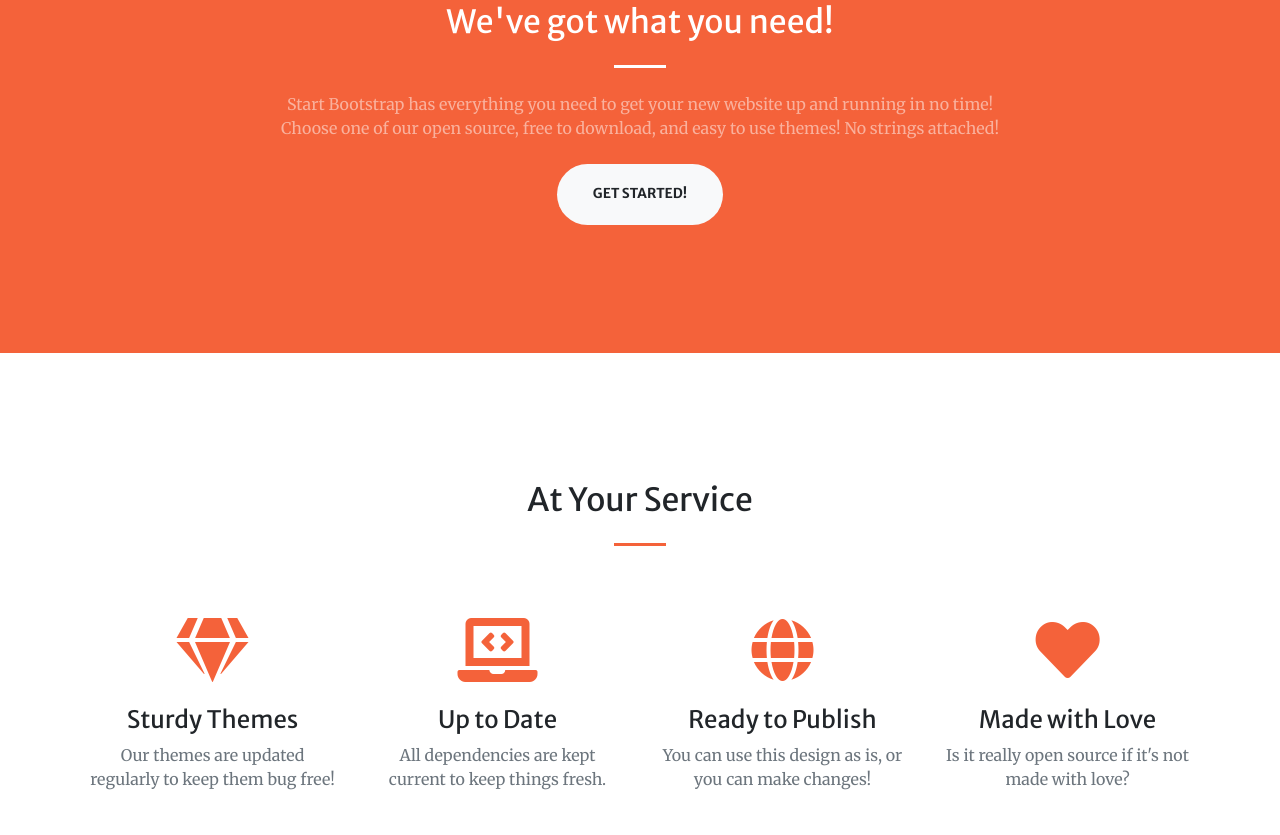
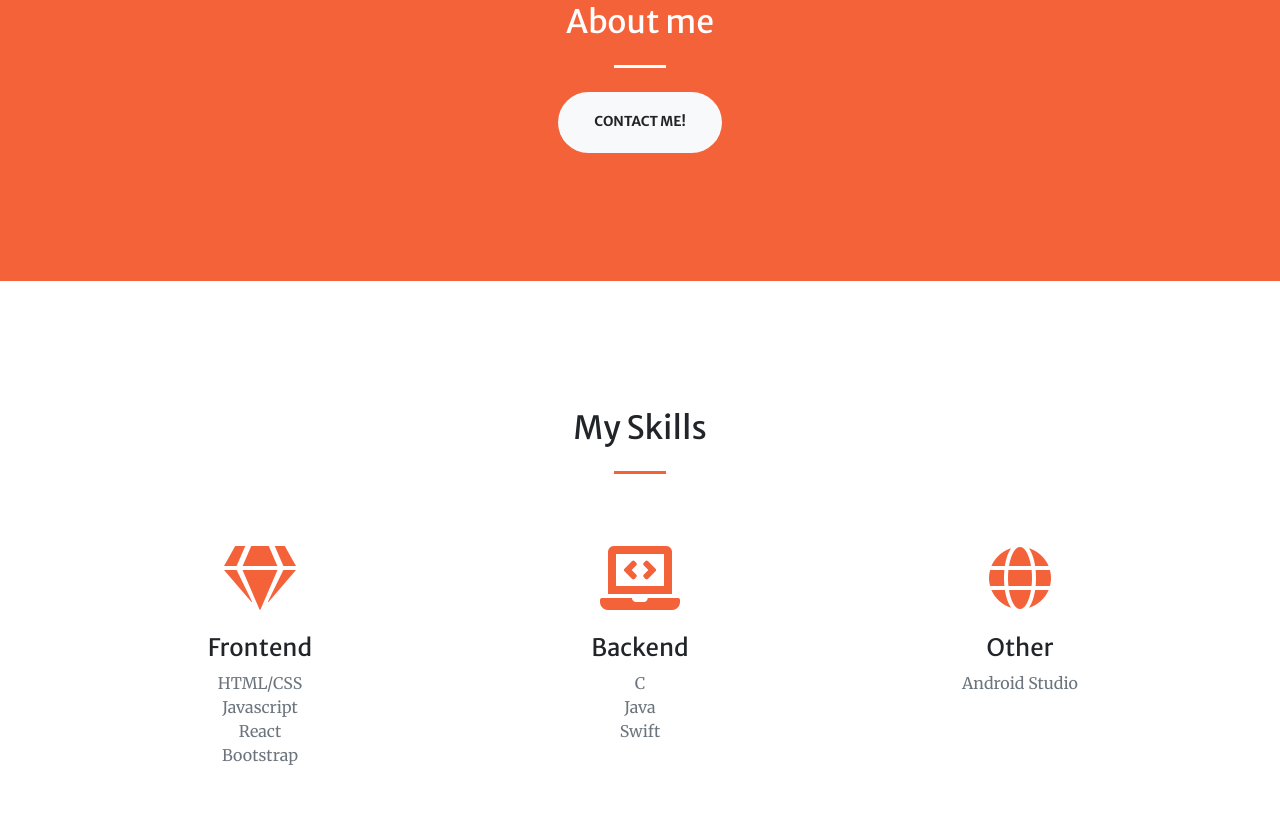
Before and after one commit to PatriciaMaPe/VirtualEvan.github.io, a website with bundled scripts: page index.html in a window 1280 px wide. Shown: the part 925-1760 px from the top of the page. Built offline with nearby package versions, Linux system fonts and the light colour scheme.

Commit message:
Add skills to the portfolio

```diff
--- a/index.html
+++ b/index.html
@@ -74,47 +74,45 @@
     <div class="container">
       <div class="row justify-content-center">
         <div class="col-lg-8 text-center">
-          <h2 class="text-white mt-0">We've got what you need!</h2>
+          <h2 class="text-white mt-0">About me</h2>
           <hr class="divider light my-4">
-          <p class="text-white-50 mb-4">Start Bootstrap has everything you need to get your new website up and running in no time! Choose one of our open source, free to download, and easy to use themes! No strings attached!</p>
-          <a class="btn btn-light btn-xl js-scroll-trigger" href="#services">Get Started!</a>
+          <p class="text-white-50 mb-4"></p>
+          <a class="btn btn-light btn-xl js-scroll-trigger" href="#services">Contact me!</a>
         </div>
       </div>
     </div>
   </section>
 
-  <!-- Services Section -->
+  <!-- Skills Section -->
   <section class="page-section" id="skills">
     <div class="container">
-      <h2 class="text-center mt-0">At Your Service</h2>
+      <h2 class="text-center mt-0">My Skills</h2>
       <hr class="divider my-4">
       <div class="row">
-        <div class="col-lg-3 col-md-6 text-center">
+        <div class="col-lg-4 col-md-6 text-center">
           <div class="mt-5">
             <i class="fas fa-4x fa-gem text-primary mb-4"></i>
-            <h3 class="h4 mb-2">Sturdy Themes</h3>
-            <p class="text-muted mb-0">Our themes are updated regularly to keep them bug free!</p>
+            <h3 class="h4 mb-2">Frontend</h3>
+            <p class="text-muted mb-0">HTML/CSS</p>
+            <p class="text-muted mb-0">Javascript</p>
+            <p class="text-muted mb-0">React</p>
+            <p class="text-muted mb-0">Bootstrap</p>
           </div>
         </div>
-        <div class="col-lg-3 col-md-6 text-center">
+        <div class="col-lg-4 col-md-6 text-center">
           <div class="mt-5">
             <i class="fas fa-4x fa-laptop-code text-primary mb-4"></i>
-            <h3 class="h4 mb-2">Up to Date</h3>
-            <p class="text-muted mb-0">All dependencies are kept current to keep things fresh.</p>
+            <h3 class="h4 mb-2">Backend</h3>
+            <p class="text-muted mb-0">C</p>
+            <p class="text-muted mb-0">Java</p>
+            <p class="text-muted mb-0">Swift</p>
           </div>
         </div>
-        <div class="col-lg-3 col-md-6 text-center">
+        <div class="col-lg-4 col-md-6 text-center">
           <div class="mt-5">
             <i class="fas fa-4x fa-globe text-primary mb-4"></i>
-            <h3 class="h4 mb-2">Ready to Publish</h3>
-            <p class="text-muted mb-0">You can use this design as is, or you can make changes!</p>
-          </div>
-        </div>
-        <div class="col-lg-3 col-md-6 text-center">
-          <div class="mt-5">
-            <i class="fas fa-4x fa-heart text-primary mb-4"></i>
-            <h3 class="h4 mb-2">Made with Love</h3>
-            <p class="text-muted mb-0">Is it really open source if it's not made with love?</p>
+            <h3 class="h4 mb-2">Other</h3>
+            <p class="text-muted mb-0">Android Studio</p>
           </div>
         </div>
       </div>
```
